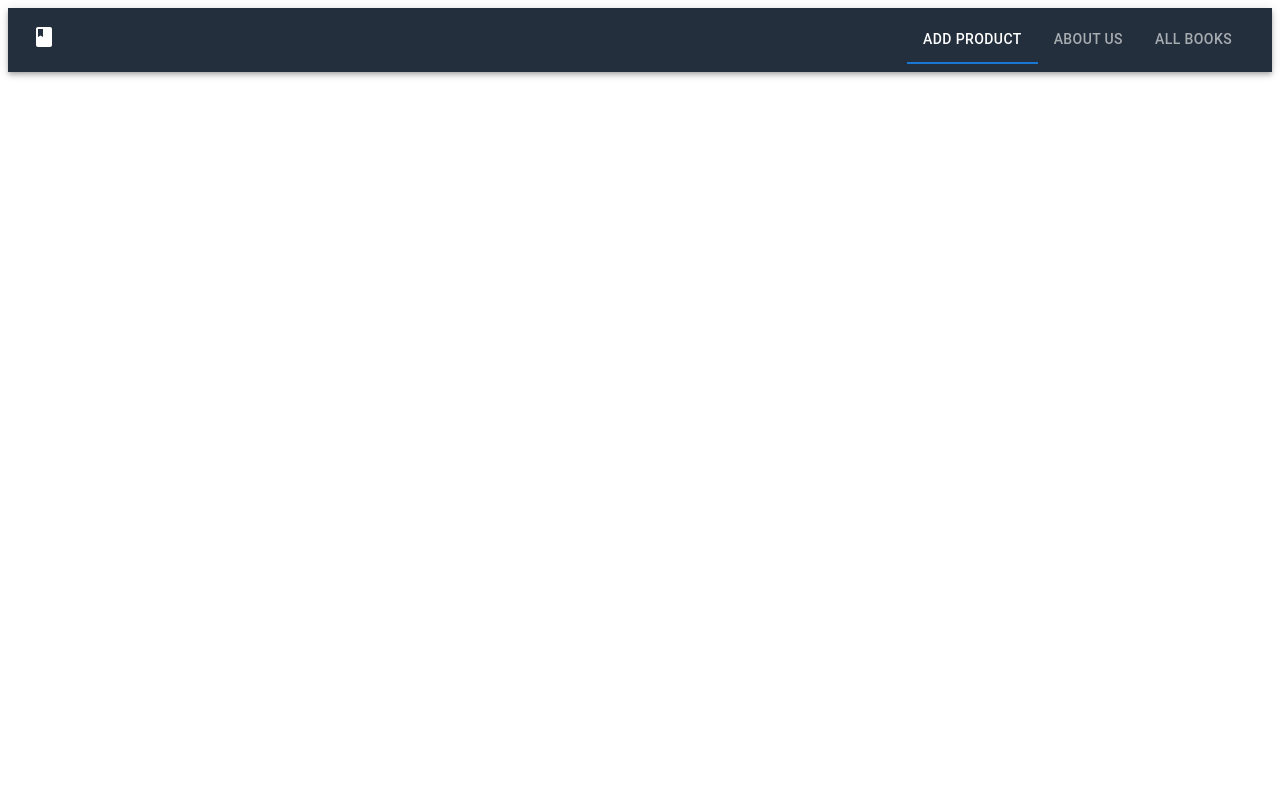
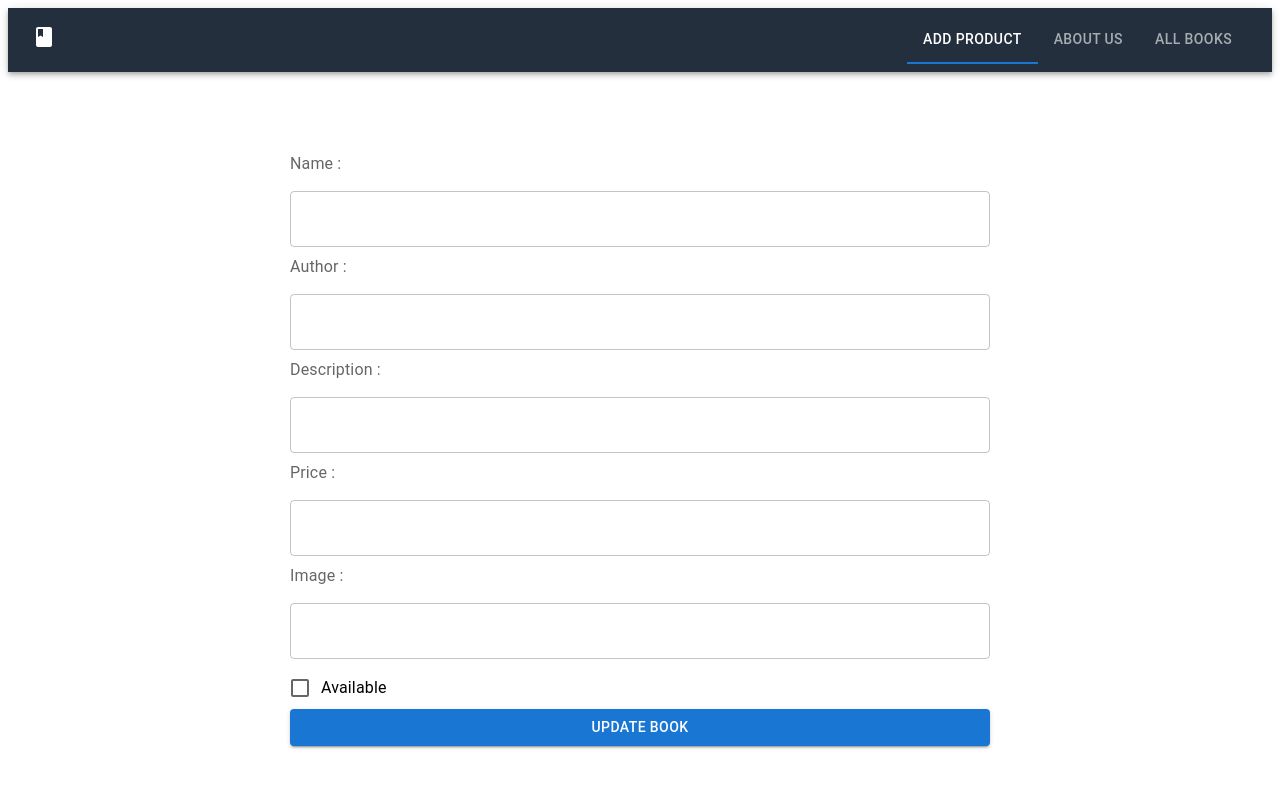
Before and after one commit to Nimasha-Madhushani/BookApp-Frontend, a React (Create React App) app: page /books/1 in a window 1280 px wide. Shown: the top 788 px of the page. Built offline with nearby package versions, Linux system fonts and the light colour scheme; no server answers.

Commit message:
book updae

```diff
--- a/src/App.js
+++ b/src/App.js
@@ -19,7 +19,7 @@
             <Route path="/add" element={<AddBook />} exact />
             <Route path="/books" element={<Books />} exact />
             <Route path="/about" element={<About />} exact />
-            <Route path="/books/:bid" element={<BookDetails />} exact />
+            <Route path="/books/:bookId" element={<BookDetails />} exact />
             {/* update book by bid,
              1)go tourl
               2)go to <BookDetails />
--- a/src/components/Book/BookDetails.js
+++ b/src/components/Book/BookDetails.js
@@ -1,19 +1,133 @@
 import axios from "axios";
-import React, { useEffect } from "react";
-import { useParams } from "react-router-dom";
-
+import React, { useEffect, useState } from "react";
+import { useNavigate, useParams } from "react-router-dom";
+import {
+  Checkbox,
+  FormControlLabel,
+  Button,
+  FormLabel,
+  Box,
+  TextField,
+} from "@mui/material";
 const BookDetails = () => {
-  const id = useParams().bid;
+    const history=useNavigate()
+  const [inputs, setInputs] = useState({});
+  const [checked, setChecked] = useState(false);
+  const id = useParams().bookId;
   console.log(id);
   useEffect(() => {
     const fetchHandler = async () => {
-      await axios.get(`http://localhost:500/books/${id}`).then((res) => {
-        console.log(res.data);
-      });
+      await axios
+        .get(`http://localhost:5000/books/${id}`)
+        .then((res) => res.data)
+        .then((data) => setInputs(data.book));
     };
     fetchHandler();
   }, [id]); //whenever the id changed in url we can fetch that product with the id
-  return <div></div>;
+
+  const sendRequest = async () => {
+    await axios.put(`http://localhost:5000/books/${id}`,{
+        name: String(inputs.name),
+        author: String(inputs.author),
+        description: String(inputs.description),
+        price: Number(inputs.price),
+        image: String(inputs.image),
+        available: Boolean(checked),
+    }).then(res=>res.data)//this then will add data
+  };
+  const handleSubmit = (e) => {
+    e.preventDefault();
+    sendRequest().then(()=>history("/books"))
+  };
+  //console.log(inputs)
+  const handleChange = (e) => {
+    setInputs((prevState) => ({
+      ...prevState,
+      [e.target.name]: e.target.value,
+    }));
+    //console.log(e.target.name, "Value", e.target.value);
+  };
+
+  return (
+    <div>
+      {inputs && ( //only render the form ,when we have data in the inputs
+        <form onSubmit={handleSubmit}>
+          <Box
+            display="flex"
+            flexDirection="column"
+            justifyContent={"center"}
+            maxWidth={700}
+            alignContent={"center"}
+            alignSelf="center"
+            marginLeft={"auto"}
+            marginRight="auto"
+            marginTop={10}
+          >
+            <FormLabel className="label">Name : </FormLabel>
+            <TextField
+              value={inputs.name || ""}
+              onChange={handleChange}
+              margin="normal"
+              fullWidth
+              variant="outlined"
+              name="name"
+            />
+            <FormLabel className="label">Author : </FormLabel>
+            <TextField
+              value={inputs.author || ""}
+              onChange={handleChange}
+              margin="normal"
+              fullWidth
+              variant="outlined"
+              name="author"
+            />
+            <FormLabel className="label">Description : </FormLabel>
+            <TextField
+              value={inputs.description || ""}
+              onChange={handleChange}
+              margin="normal"
+              fullWidth
+              variant="outlined"
+              name="description"
+            />
+            <FormLabel className="label">Price : </FormLabel>
+            <TextField
+              value={inputs.price || ""}
+              onChange={handleChange}
+              type="number"
+              margin="normal"
+              fullWidth
+              variant="outlined"
+              name="price"
+            />
+            <FormLabel className="label">Image : </FormLabel>
+            <TextField
+              value={inputs.image || ""}
+              onChange={handleChange}
+              margin="normal"
+              fullWidth
+              variant="outlined"
+              name="image"
+            />
+            <FormControlLabel
+              control={
+                <Checkbox
+                  checked={checked}
+                  onChange={() => {
+                    setChecked(!checked);
+                  }}
+                />
+              }
+              label="Available"
+            />
+            <Button variant="contained" type="submit">
+              Update Book
+            </Button>
+          </Box>
+        </form>
+      )}
+    </div>
+  );
 };
 
 export default BookDetails;
```
